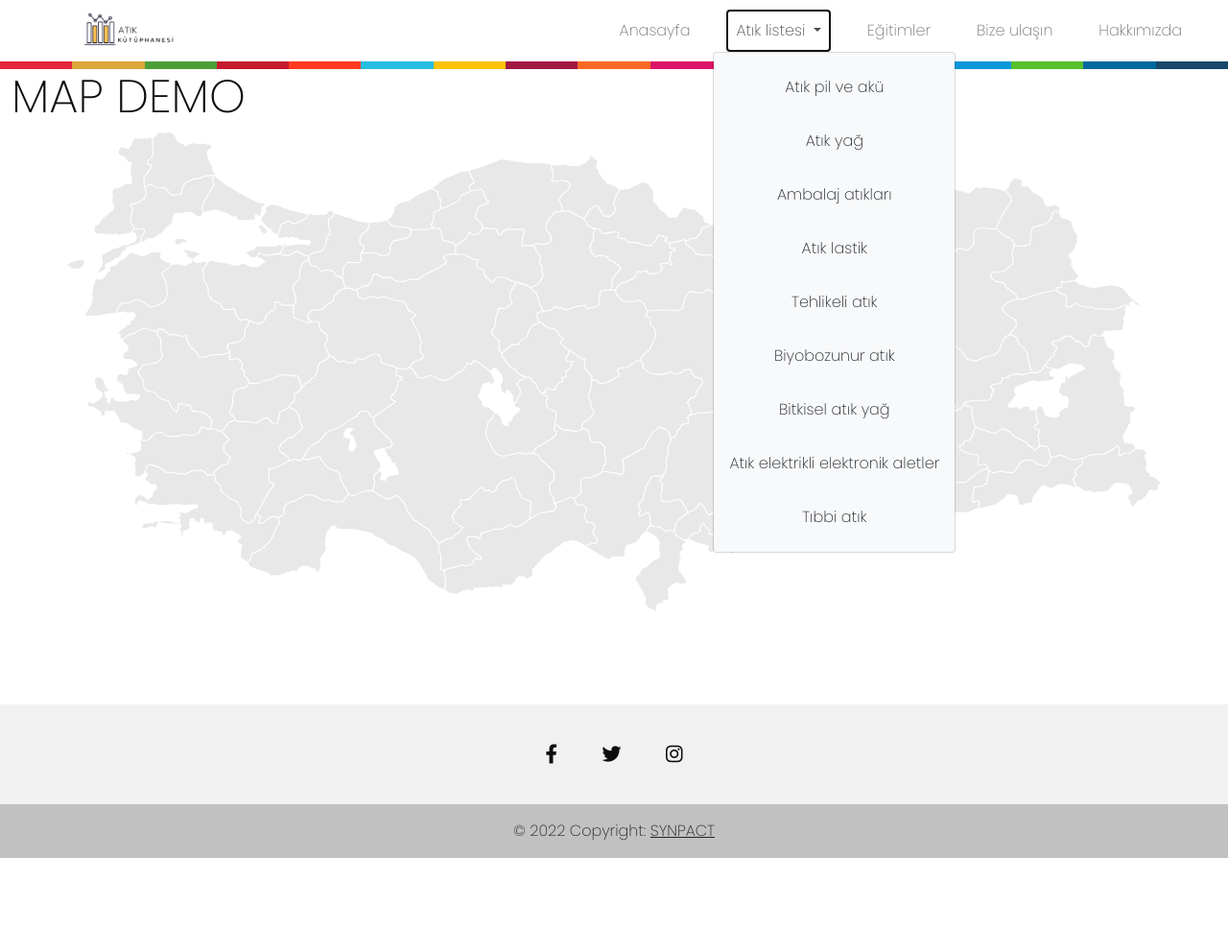
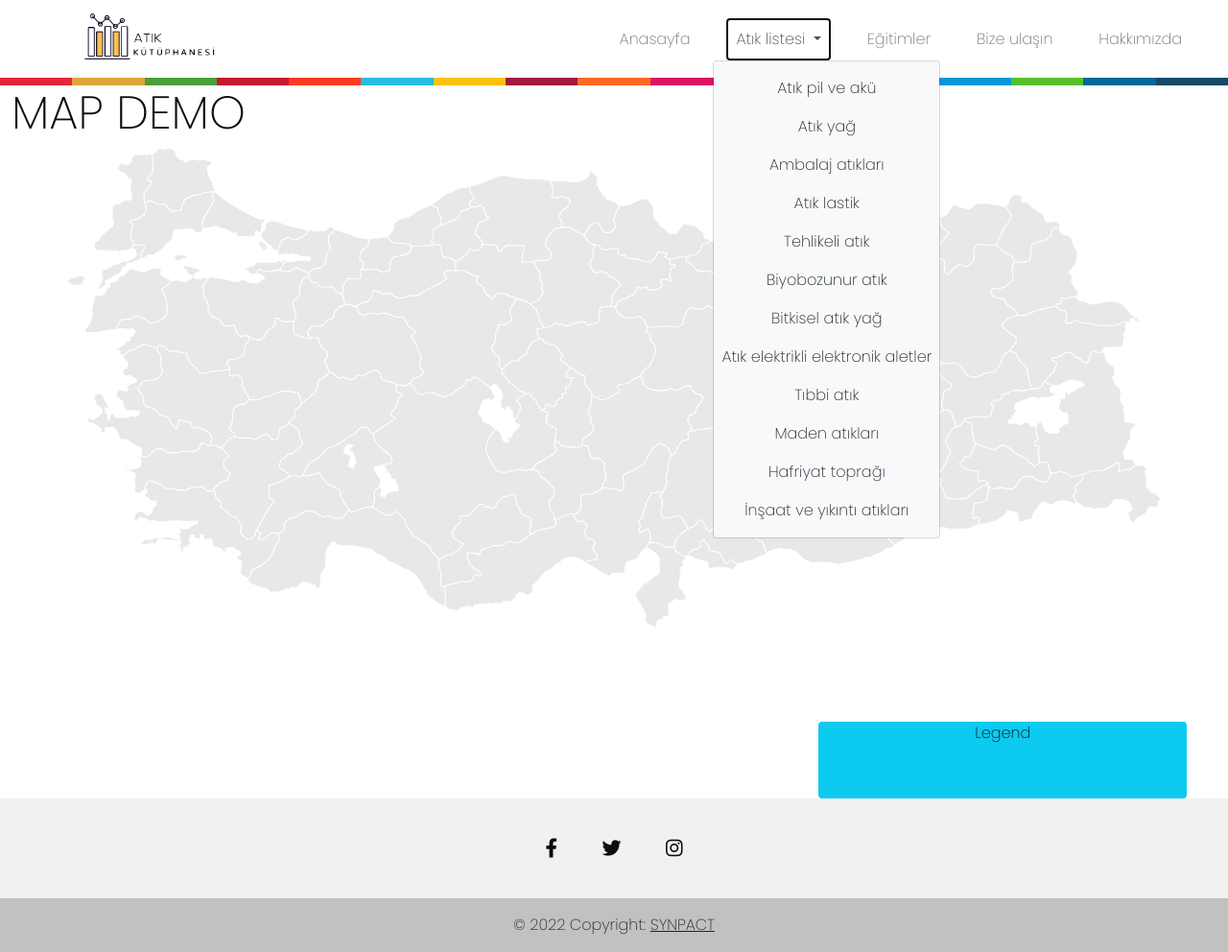
Before and after one commit to huseyin72/atikutuphanesi, a Django app: page /atikkod/1/map/ in a window 1280 px wide, after a click on "Atık listesi". Shown: the whole page at 96% size. Before the commit the page ends 894 px from the top, so only its background shows below. Run offline with Django 4.2, Linux system fonts and the light colour scheme; some libraries are stand-ins or nearby versions.

Commit message:
second line arranged

```diff
--- a/atikkutuphanesi/kutuphane/atiktypesmodels.py
+++ b/atikkutuphanesi/kutuphane/atiktypesmodels.py
@@ -3,7 +3,7 @@ from django.db import models
 class Atiktypes(models.Model):
      urlname = models.CharField(max_length=50)
      whatIsIt = models.TextField(max_length=3000)
-     whyİmportant =  models.TextField(max_length=3000)
+     whyImportant =  models.TextField(max_length=3000)
      whereAccours =  models.TextField(max_length=3000)
      howUnderstand =  models.TextField(max_length=3000)
      mainname = models.CharField(max_length=50)
--- a/atikkutuphanesi/kutuphane/map.py
+++ b/atikkutuphanesi/kutuphane/map.py
@@ -1,11 +1,13 @@
 import csv
 from os import execv
 import pandas as pd
+from sqlalchemy import null
 
 
 
 def viv(name):
      try:
+          #df = pd.read_csv("/home/hsyn722/atikutuphanesi/atikkutuphanesi/staticfiles/datas/"+name+".csv")
           df = pd.read_csv("/Users/huseyinozdemir/Desktop/atikutuphanesi/atikkutuphanesi/staticfiles/datas/"+name+".csv")
 
           dff = df.iloc[:,5:6].values
@@ -32,4 +34,4 @@ def viv(name):
 
           return list
      except:
-          return {}
+          return
--- a/atikkutuphanesi/kutuphane/views.py
+++ b/atikkutuphanesi/kutuphane/views.py
@@ -2,6 +2,7 @@
 
 
 
+from ast import Str
 import code
 from glob import glob
 from urllib import response
@@ -93,7 +94,7 @@ def atik_list(request,atikkind):
     for i in the_content:
         data.urlname = i.urlname
         data.whatIsIt = i.whatIsIt
-        data.whyİmportant = i.whyİmportant
+        data.whyImportant = i.whyImportant
         data.whereAccours = i.whereAccours
         data.howUnderstand = i.howUnderstand
         data.mainname = i.mainname
--- a/atikkutuphanesi/templates/includes/navbar.html
+++ b/atikkutuphanesi/templates/includes/navbar.html
@@ -30,7 +30,7 @@
      <div class="container-fluid sticky-top" style="background-color:white ;">
         <nav class="navbar navbar-expand-lg navbar-light ">
              <div class="container-fluid">
-                   <img class="logopng navbar-brand" src="{%static 'imgs/logoguncel4.png'%}" alt="" srcset="" style="margin-left:4rem ;">
+                   <img class="logopng navbar-brand" src="{%static 'imgs/logoguncel4.png'%}" alt="" srcset="" style="margin-left:4rem; width:8.5rem; height: auto;">
                   <button class="navbar-toggler" type="button" data-bs-toggle="collapse" data-bs-target="#navbarNav" aria-controls="navbarNav" aria-expanded="false" aria-label="Toggle navigation">
                    <span class="navbar-toggler-icon"></span>
                  </button>
@@ -46,16 +46,20 @@
                              <a class="nav-link dropdown-toggle mx-3  " href="#" id="navbarScrollingDropdown" role="button" data-bs-toggle="dropdown"  aria-expanded="false">
                                Atık listesi
                              </a>
-                             <ul class="dropdown-menu bg-light text-center" aria-labelledby="navbarScrollingDropdown"  >
-                               <li><a class="dropdown-item p-3" href="https://www.atikkutuphanesi.com/atiklist/atikpil">Atık pil ve akü</a></li>
-                               <li><a class="dropdown-item p-3" href="https://www.atikkutuphanesi.com/atiklist/atikya%C4%9F">Atık yağ</a></li>
-                               <li><a class="dropdown-item p-3" href="https://www.atikkutuphanesi.com/atiklist/ambalajatik">Ambalaj atıkları</a></li>
-                               <li><a class="dropdown-item p-3" href="https://www.atikkutuphanesi.com/atiklist/atiklastik">Atık lastik</a></li>
-                               <li><a class="dropdown-item p-3" href="https://www.atikkutuphanesi.com/atiklist/tehlikeliatik">Tehlikeli atık</a></li>
-                               <li><a class="dropdown-item p-3" href="https://www.atikkutuphanesi.com/atiklist/biyobozunuratik">Biyobozunur atık</a></li>
-                               <li><a class="dropdown-item p-3" href="https://www.atikkutuphanesi.com/atiklist/bitkiselatik">Bitkisel atık yağ</a></li>
-                               <li><a class="dropdown-item p-3" href="https://www.atikkutuphanesi.com/atiklist/atikelektrik">Atık elektrikli elektronik aletler</a></li>
-                               <li><a class="dropdown-item p-3" href="https://www.atikkutuphanesi.com/atiklist/tibbiatik">Tıbbi atık</a></li>
+                             <ul class="dropdown-menu bg-light text-center" aria-labelledby="navbarScrollingDropdown"   >
+                               <li><a class="dropdown-item p-2" href="https://www.atikkutuphanesi.com/atiklist/atikpil">Atık pil ve akü</a></li>
+                               <li><a class="dropdown-item p-2" href="https://www.atikkutuphanesi.com/atiklist/atikya%C4%9F">Atık yağ</a></li>
+                               <li><a class="dropdown-item p-2" href="https://www.atikkutuphanesi.com/atiklist/ambalajatik">Ambalaj atıkları</a></li>
+                               <li><a class="dropdown-item p-2" href="https://www.atikkutuphanesi.com/atiklist/atiklastik">Atık lastik</a></li>
+                               <li><a class="dropdown-item p-2" href="https://www.atikkutuphanesi.com/atiklist/tehlikeliatik">Tehlikeli atık</a></li>
+                               <li><a class="dropdown-item p-2" href="https://www.atikkutuphanesi.com/atiklist/biyobozunuratik">Biyobozunur atık</a></li>
+                               <li><a class="dropdown-item p-2" href="https://www.atikkutuphanesi.com/atiklist/bitkiselatik">Bitkisel atık yağ</a></li>
+                               <li><a class="dropdown-item p-2" href="https://www.atikkutuphanesi.com/atiklist/atikelektrik">Atık elektrikli elektronik aletler</a></li>
+                               <li><a class="dropdown-item p-2" href="https://www.atikkutuphanesi.com/atiklist/tibbiatik">Tıbbi atık</a></li>
+                               <li><a class="dropdown-item p-2" href="https://www.atikkutuphanesi.com/atiklist/madenatik">Maden atıkları</a></li>
+                               <li><a class="dropdown-item p-2" href="https://www.atikkutuphanesi.com/atiklist/hafriyat">Hafriyat toprağı</a></li>
+                               <li><a class="dropdown-item p-2" href="https://www.atikkutuphanesi.com/atiklist/insaat">İnşaat ve yıkıntı atıkları</a></li>
+
 
                              </ul>
                            </li>
--- a/atikkutuphanesi/templates/index.html
+++ b/atikkutuphanesi/templates/index.html
@@ -33,7 +33,7 @@
 
                         </div>
                     </div>
-                    <div class="row">
+                    <div class="row option">
                         <select class="form-select dropselect mt-3" aria-label="Default select example" id="drop1">
                             <option selected>Seçiniz</option>
 
--- a/atikkutuphanesi/templates/map.html
+++ b/atikkutuphanesi/templates/map.html
@@ -1,5 +1,6 @@
 {% extends "layout.html" %}
 {% block body %}
+{% load static %}
 
 
 
@@ -334,6 +335,10 @@ text{
 
       </svg>
     </div>
+    <div class="row">
+      <div class="col-8"></div>
+      <div class="col-4 bg-info text-center rounded " style="height:5rem ;width:30vw">Legend</div>
+    </div>
     <!-- SVG Türkiye Haritası -->
 
 
```
Also changed, not shown: atikkutuphanesi/db.sqlite3, atikkutuphanesi/kutuphane/migrations/0029_rename_whyi̇mportant_atiktypes_whyimportant.py (added), 1 other file.
